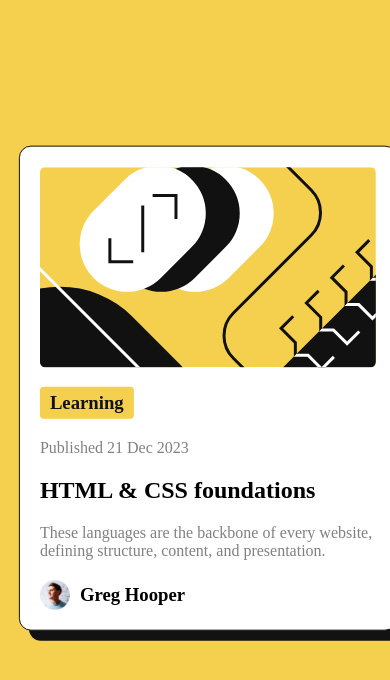
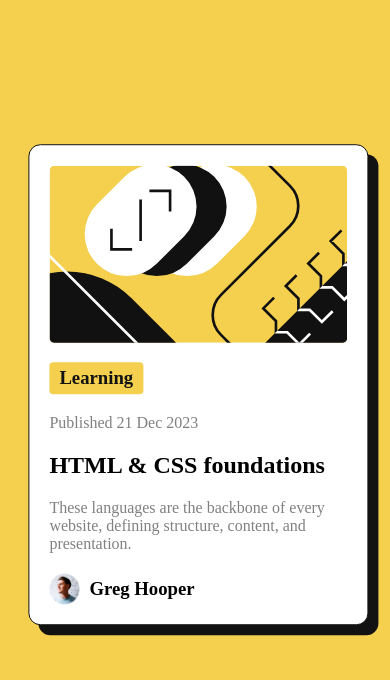
Before and after one commit to ahmeteid/blog-preview-card-main, a plain HTML site: page index.html in a window 390 px wide. Drawn offline with Linux system fonts and the light colour scheme.

Commit message:
media query edit (done)

```diff
--- a/style.css
+++ b/style.css
@@ -41,11 +41,11 @@ h3 {
     width: fit-content;
     padding: 20px;
     border: 1px solid var(--black);
-    transform: translate(100%, 30%);
-    -webkit-transform: translate(100%, 30%);
-    -moz-transform: translate(100%, 30%);
-    -ms-transform: translate(100%, 30%);
-    -o-transform: translate(100%, 30%);
+    transform: translate(155%, 30%);
+    -webkit-transform: translate(155%, 30%);
+    -moz-transform: translate(155%, 30%);
+    -ms-transform: translate(155%, 30%);
+    -o-transform: translate(155%, 30%);
     border-radius: 12px;
     -webkit-border-radius: 12px;
     -moz-border-radius: 12px;
@@ -56,11 +56,12 @@ h3 {
 
 @media (max-width: 767px) {
     .card {
-        transform: translate(5%, 30%);
-        -webkit-transform: translate(5%, 30%);
-        -moz-transform: translate(5%, 30%);
-        -ms-transform: translate(5%, 30%);
-        -o-transform: translate(5%, 30%);
+        transform: translate(1%, 30%);
+        -webkit-transform: translate(1%, 30%);
+        -moz-transform: translate(1%, 30%);
+        -ms-transform: translate(1%, 30%);
+        -o-transform: translate(1%, 30%);
+        margin: 0 25px;
     }
 }
 
```
